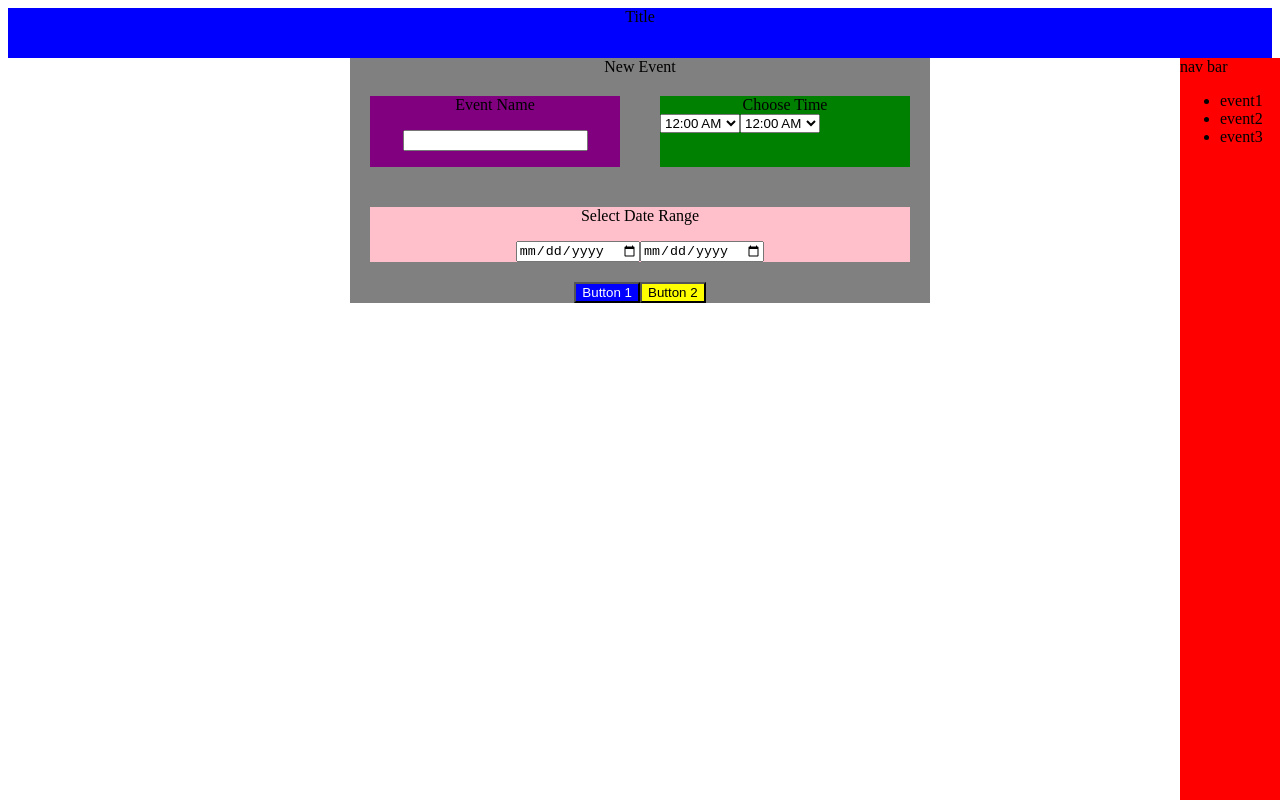
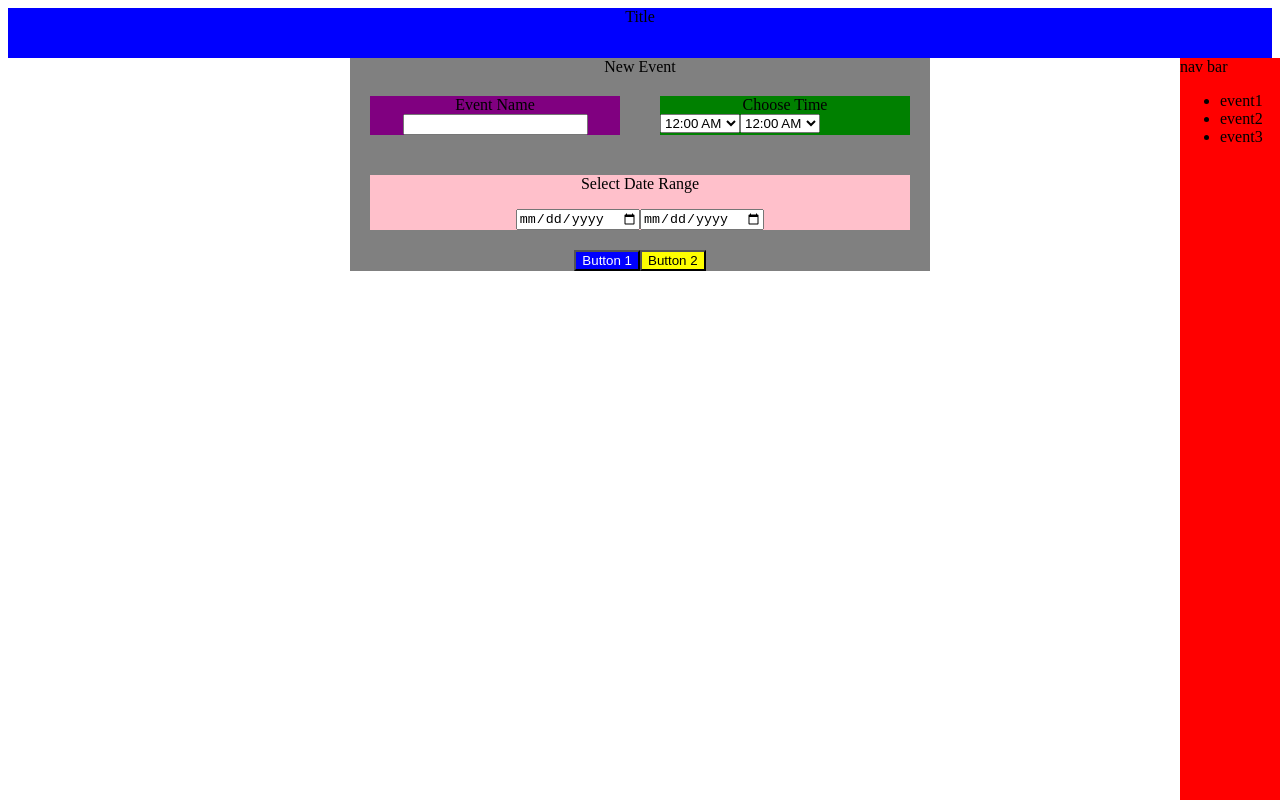
Before and after one commit to yoongi3/red, a React (Create React App) app: page / in a window 1280 px wide. Built offline with nearby package versions, Linux system fonts and the light colour scheme.

Commit message:
create input box component

```diff
--- /dev/null
+++ b/src/components/Generic/InputBox.js
@@ -0,0 +1,10 @@
+import React from "react";
+
+const InputBox = () => {
+    return(
+        <input type="text">
+        </input>
+    )
+}
+
+export default InputBox
--- /dev/null
+++ b/src/components/Generic/ReusableButton-styled.js
@@ -0,0 +1,5 @@
+import styled from "styled-components";
+
+export const StyledButton = styled.button`
+    display : flex;
+`
--- a/src/components/Generic/TimeDropdown.js
+++ b/src/components/Generic/TimeDropdown.js
@@ -1,4 +1,4 @@
-import React, { Children } from "react";
+import React from "react";
 
 const TimeDropdown = () => {
     const options = [
--- a/src/components/NameSelection/NameSelection.js
+++ b/src/components/NameSelection/NameSelection.js
@@ -1,5 +1,6 @@
 import React from "react";
 import styled from "styled-components";
+import InputBox from "../Generic/InputBox.js";
 
 const Container = styled.div`
 background-color : purple;
@@ -12,9 +13,7 @@ function NameSelection() {
     return (
         <Container>
             Event Name
-            <p>
-                <input type="text"/>
-            </p>
+            <InputBox/>
         </Container>
     )
 }
```
